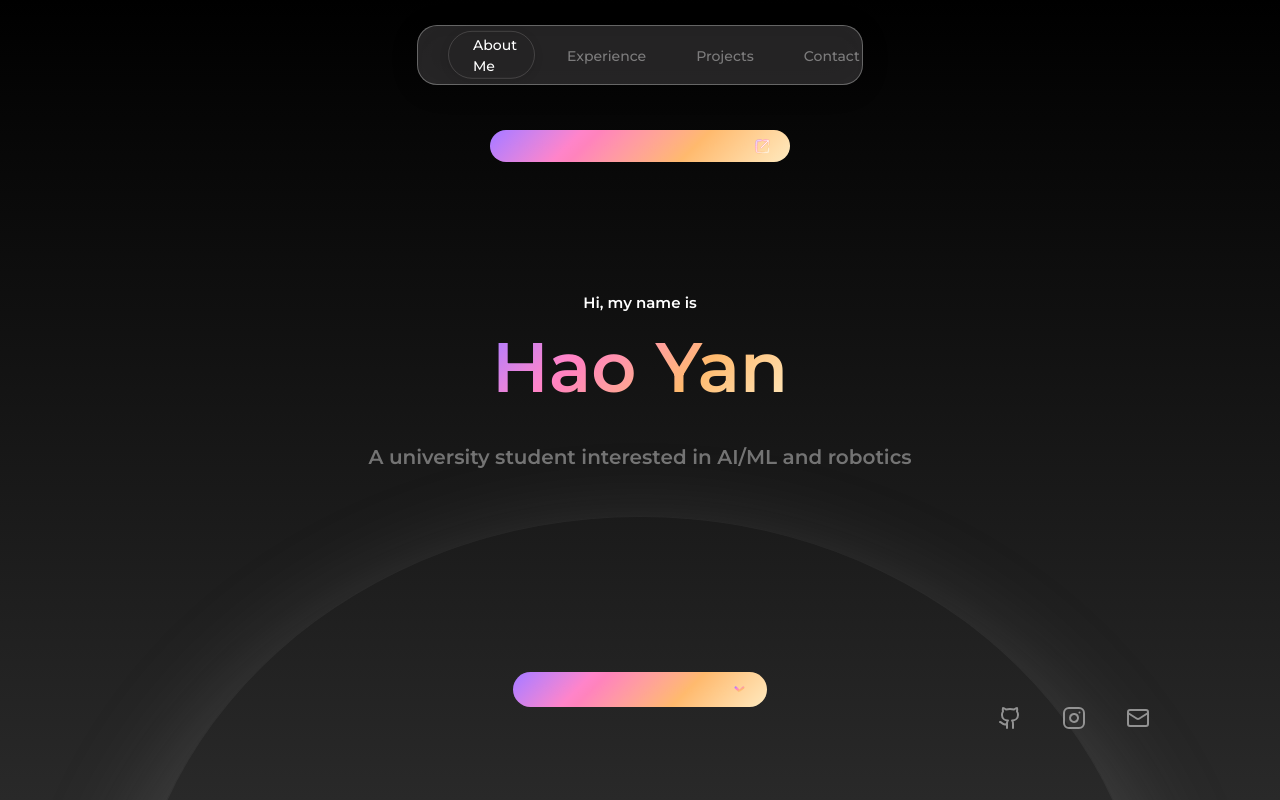
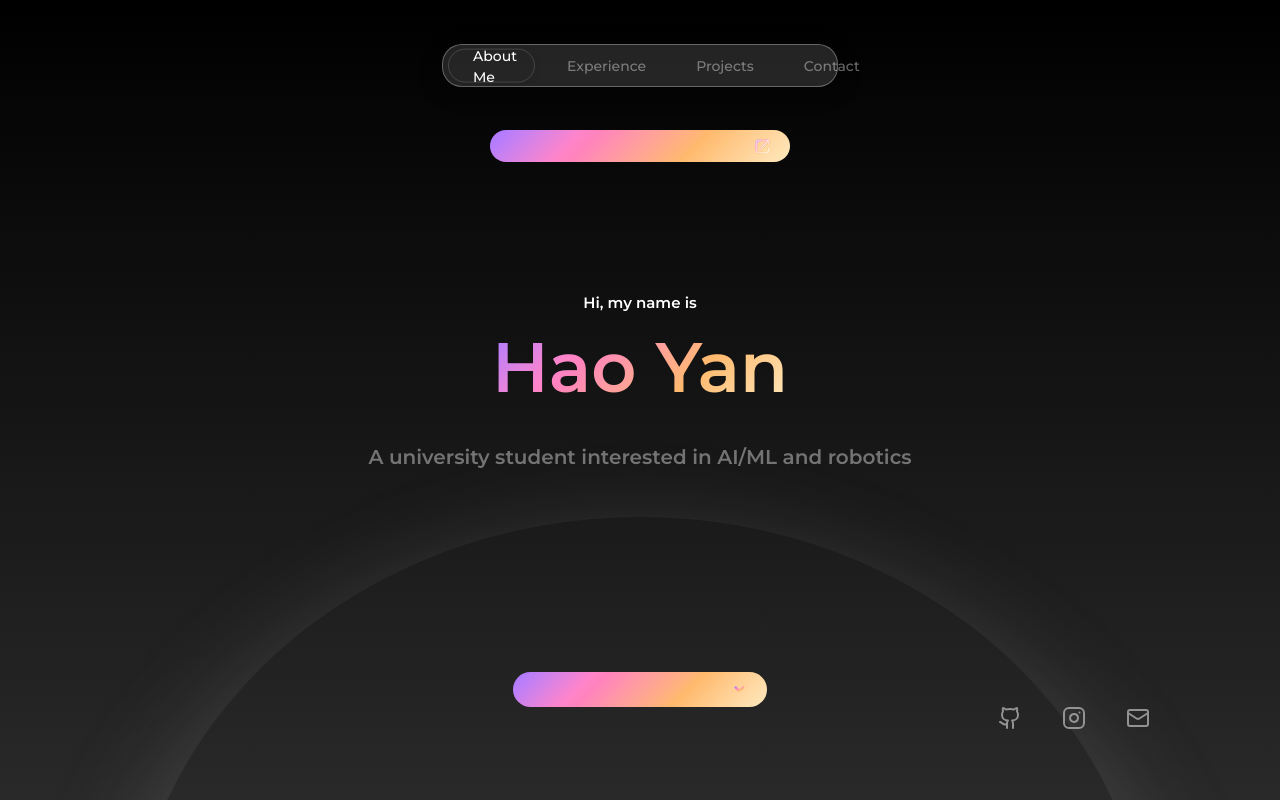
Before and after one commit to dark-sorceror/Personal-Website, a React (Vite) app: page / in a window 1280 px wide. Built offline with nearby package versions, Linux system fonts and the light colour scheme.

Commit message:
Refactor navbar

```diff
--- a/src/components/Navbar/Navbar.css
+++ b/src/components/Navbar/Navbar.css
@@ -1,11 +1,12 @@
 nav {
     display: flex;
     justify-content: center;
-    height: min-content;
+    height: 41px;
     align-items: center;
-    margin-top: 25px;
+    margin-top: 45px;
     position: fixed;
     width: 100%;
+    z-index: 200;
 }
 
 .nav {
@@ -17,10 +18,10 @@ nav {
     background-color: #ebe4e723;
     border-radius: 20px;
     align-items: center;
-    padding: 7px 30px;
+    padding: 0px 5px;
     background-color: rgba(235, 228, 231, 0.15);
-    backdrop-filter: blur(20px) saturate(180%);
-    -webkit-backdrop-filter: blur(20px) saturate(180%);
+    backdrop-filter: blur(5px) saturate(100%);
+    -webkit-backdrop-filter: blur(5px) saturate(100%);
     border: 1px solid rgba(255, 255, 255, 0.3);
     box-shadow: 0 4px 30px rgba(0, 0, 0, 0.1);
     position: relative;
@@ -35,6 +36,10 @@ nav {
     transition: color 0.3s ease;
     cursor: pointer;
     padding: 0px 25px;
+    margin-top: 2px;
+    height: 100%;
+    display: flex;
+    align-items: center;
 }
 
 .nav-item.active {
```
